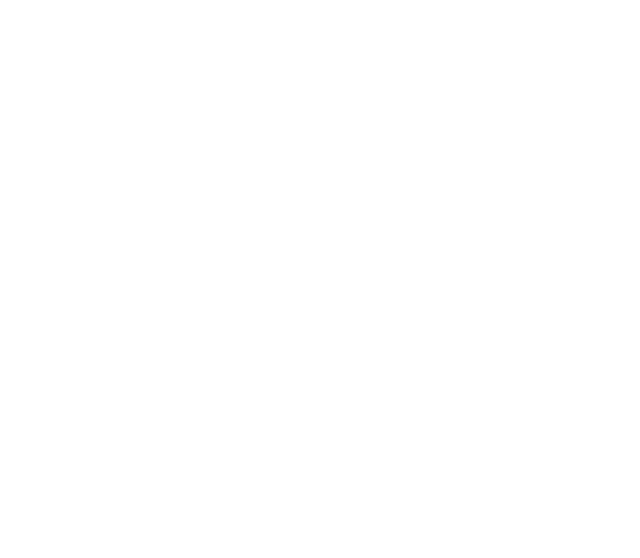
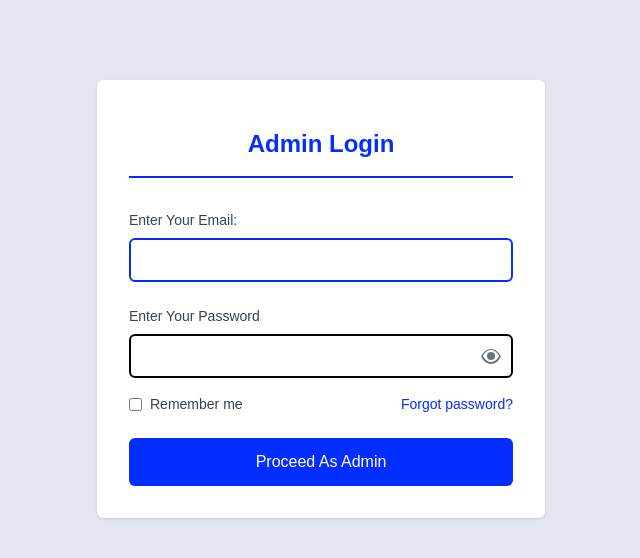
Before and after one commit to muendokennedy/ai-powered-ecommerce-tech-frontend, a Vue app: page /admin/login in a window 1280 px wide. Before the commit this address had no page. Shown: the top 558 px of the page, without its empty margins (319-959 px from the left). Built offline with nearby package versions, Linux system fonts and the light colour scheme.

Commit message:
Created the admin login page with password toggle functionality

```diff
--- a/src/router/index.js
+++ b/src/router/index.js
@@ -113,6 +113,11 @@ const router = createRouter({
       path: '/admin/settings',
       name: 'admin-settings',
       component: () => import('@/views/Admin/SettingsView.vue')
+    },
+    {
+      path: '/admin/login',
+      name: 'admin-login',
+      component: () => import('@/views/Admin/Auth/LoginView.vue')
     }
   ],
 })
--- /dev/null
+++ b/src/views/Admin/Auth/LoginView.vue
@@ -0,0 +1,116 @@
+<script setup>
+import { ref, reactive, onMounted } from 'vue'
+import { useRouter } from 'vue-router'
+
+// Form state
+const form = reactive({
+  email: '',
+  password: '',
+  remember: false,
+})
+const errors = reactive({ email: '', password: '' })
+const loading = ref(false)
+const showPassword = ref(false)
+const emailInput = ref(null)
+const router = useRouter()
+
+const validate = () => {
+  errors.email = ''
+  errors.password = ''
+
+  if(!form.email){
+    errors.email = 'Email is required'
+  } else if(!/^\S+@\S+\.\S+$/.test(form.email)){
+    errors.email = 'Enter a valid email address'
+  }
+
+  if (!form.password){
+    errors.password = 'Password is required'
+  }
+  else if (form.password.length < 6){
+    errors.password = 'Minimum 6 characters'
+  }
+
+  return !errors.email && !errors.password
+}
+
+const onSubmit = async () => {
+  if (!validate()) return
+  loading.value = true
+  // Simulate authentication
+  setTimeout(async () => {
+    loading.value = false
+    // Navigate to dashboard after success
+    await router.push('/admin/dashboard')
+  }, 800)
+}
+
+onMounted(() => {
+  emailInput.value?.focus()
+})
+</script>
+
+<template>
+  <section class="min-h-screen">
+    <main class="bg-[#E4E7F3] pt-20 px-[3%] pb-10 min-h-screen">
+      <div class="bg-white p-6 sm:p-8 rounded-md w-full max-w-md mx-auto shadow-sm">
+        <form @submit.prevent="onSubmit" novalidate>
+          <h2 class="text-center text-2xl text-[#042EFF] font-semibold capitalize py-4 border-b-2">Admin Login</h2>
+
+          <!-- Email -->
+          <div class="mt-6">
+            <label for="email" class="capitalize block py-2 text-sm text-gray-700">Enter your email:</label>
+            <input
+              ref="emailInput"
+              v-model.trim="form.email"
+              type="email"
+              id="email"
+              class="p-2 rounded-md border-2 outline-none w-full focus:border-[#042EFF] transition-all duration-300 ease-in-out"
+              :aria-invalid="!!errors.email"
+            />
+            <p v-if="errors.email" class="mt-1 text-xs text-red-600">{{ errors.email }}</p>
+          </div>
+
+          <!-- Password -->
+          <div class="mt-4">
+            <label for="password" class="capitalize block py-2 text-sm text-gray-700">Enter your password</label>
+            <div class="relative">
+              <input
+                v-model="form.password"
+                :type="showPassword ? 'text' : 'password'"
+                id="password"
+                class="p-2 rounded-md border-2 outline-none w-full pr-10 focus:border-[#042EFF] transition-all duration-300 ease-in-out"
+              />
+              <button type="button" @click="showPassword = !showPassword" class="absolute inset-y-0 right-0 px-3 flex items-center text-gray-500 hover:text-gray-700">
+                <svg v-if="!showPassword" xmlns="http://www.w3.org/2000/svg" class="h-5 w-5" viewBox="0 0 20 20" fill="currentColor"><path d="M10 3C5 3 1.73 7.11.46 10a1 1 0 000 .95C1.73 13.89 5 18 10 18s8.27-4.11 9.54-7.05a1 1 0 000-.95C18.27 7.11 15 3 10 3zm0 13c-3.86 0-6.86-3.41-7.94-6 .98-2.59 4.08-6 7.94-6s6.96 3.41 7.94 6c-.98 2.59-4.08 6-7.94 6z"/><path d="M10 6a4 4 0 100 8 4 4 0 000-8z"/></svg>
+                <svg v-else xmlns="http://www.w3.org/2000/svg" class="h-5 w-5" viewBox="0 0 24 24" fill="currentColor"><path d="M3.53 2.47a.75.75 0 10-1.06 1.06l18 18a.75.75 0 101.06-1.06l-2.27-2.27a13.86 13.86 0 003.02-3.25.98.98 0 000-.9C20.97 9.1 16.02 5 12 5a8.85 8.85 0 00-3.98.97L3.53 2.47zM12 6.5c3.55 0 7.1 3.32 8.36 5.5a12.22 12.22 0 01-2.65 3.03l-2.19-2.19A4 4 0 0010 8.68L8.21 6.9A7.35 7.35 0 0112 6.5zm0 11c-3.55 0-7.1-3.32-8.36-5.5a12.25 12.25 0 012.68-3.07l2.13 2.13A4 4 0 0012 16.5c.67 0 1.31-.16 1.87-.44l2 2c-1.14.3-2.39.44-3.87.44z"/></svg>
+              </button>
+            </div>
+            <p v-if="errors.password" class="mt-1 text-xs text-red-600">{{ errors.password }}</p>
+          </div>
+
+          <!-- Extras -->
+          <div class="mt-4 flex items-center justify-between">
+            <label class="inline-flex items-center gap-2">
+              <input v-model="form.remember" type="checkbox" class="rounded border-gray-300 text-[#042EFF] focus:ring-[#042EFF]" />
+              <span class="text-sm text-gray-700">Remember me</span>
+            </label>
+            <a href="#" class="text-sm text-[#042eff] hover:underline transition-all duration-300 ease-in-out">Forgot password?</a>
+          </div>
+
+          <!-- Submit -->
+          <button type="submit" :disabled="loading" class="cursor-pointer mt-6 text-white bg-[#042EFF] w-full px-4 py-3 rounded-md capitalize hover:bg-[#384857] transition-all duration-300 ease-in-out disabled:opacity-60 disabled:cursor-not-allowed inline-flex items-center justify-center">
+            <svg v-if="loading" class="animate-spin -ml-1 mr-3 h-5 w-5 text-white" xmlns="http://www.w3.org/2000/svg" fill="none" viewBox="0 0 24 24"><circle class="opacity-25" cx="12" cy="12" r="10" stroke="currentColor" stroke-width="4"></circle><path class="opacity-75" fill="currentColor" d="M4 12a8 8 0 018-8v4a4 4 0 00-4 4H4z"></path></svg>
+            <span>{{ loading ? 'Logging in...' : 'Proceed as admin' }}</span>
+          </button>
+        </form>
+      </div>
+    </main>
+  </section>
+</template>
+
+<style scoped>
+input:focus, textarea:focus, select:focus {
+  outline: none;
+  }
+</style>
--- a/src/views/Client/AboutView.vue
+++ b/src/views/Client/AboutView.vue
@@ -89,7 +89,7 @@ const goToSlide = (index) => {
           <div class="hero-section flex flex-col md:flex-row gap-4 justify-between my-6 items-start">
             <div class="hero-image basis-[48%]">
               <img
-                src="../assets/../assets/images/logo.png"
+                src="../../assets/images/logo.png"
                 alt="The company logo"
                 class="w-full h-full object-cover"
               />
--- a/src/views/Client/HomeView.vue
+++ b/src/views/Client/HomeView.vue
@@ -392,7 +392,7 @@ const slides = ref([
             class="offer-box bg-[#ECEEEF] flex flex-col md:flex-row gap-1 md:gap-2 items-center basis-[48%] py-4 px-4 md:p-2"
           >
             <div class="basis-[48%] px-3 sm:px-0">
-              <img src="../../../assets/images/redmi note 12.png" alt="A product on offer" class=" scale-50 object-cover md:scale-100"/>
+              <img src="../../assets/images/redmi note 12.png" alt="A product on offer" class=" scale-50 object-cover md:scale-100"/>
             </div>
             <div class="content">
               <div class="content-head font-bold capitalize">
@@ -409,7 +409,7 @@ const slides = ref([
             class="offer-box bg-[#ECEEEF] flex flex-col md:flex-row gap-1 md:gap-2 items-center basis-[48%] py-4 px-4 md:p-2"
           >
             <div class="basis-[48%] px-3 sm:px-0">
-              <img src="../../../assets/images/dell inspiron.png" alt="A product on offer" class=" scale-50 object-cover md:scale-100"/>
+              <img src="../../assets/images/dell inspiron.png" alt="A product on offer" class=" scale-50 object-cover md:scale-100"/>
             </div>
             <div class="content">
               <div class="content-head font-bold capitalize">
```
Also changed, not shown: src/views/Admin/Auth/RegisterView.vue (added).
